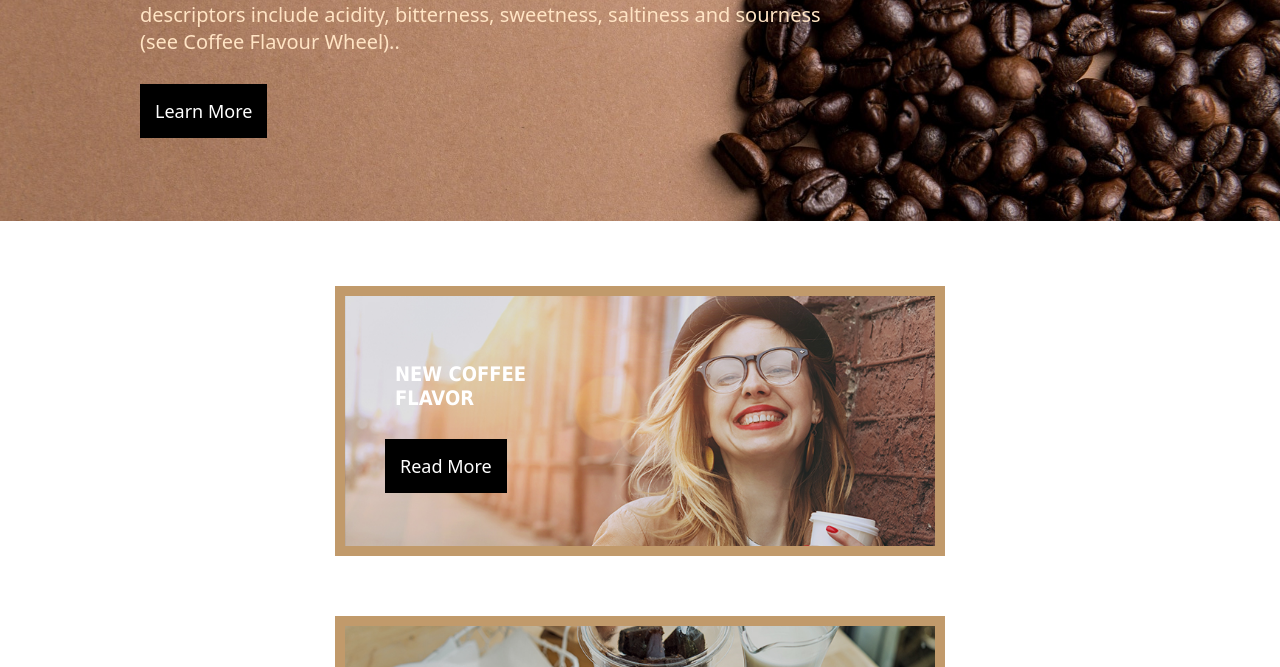
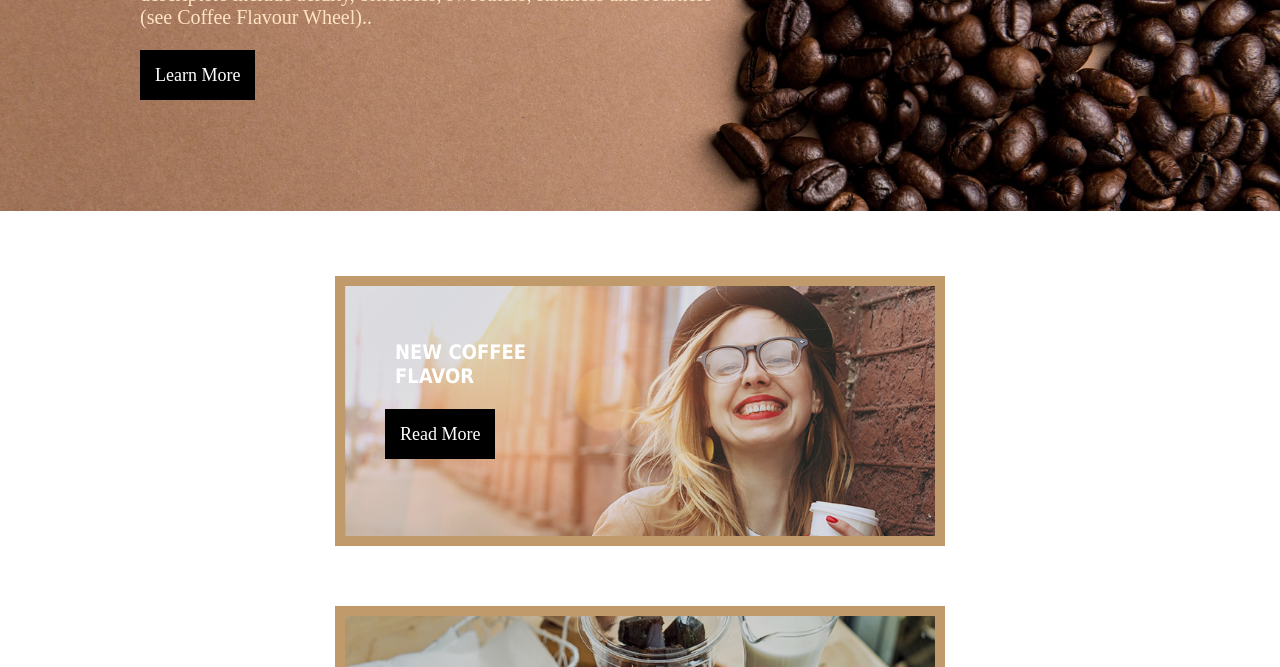
Before and after one commit to Froillan123/Sample2, a plain HTML site: page index.html in a window 1280 px wide. Shown: the part 417-1084 px from the top of the page. Drawn offline with Linux system fonts and the light colour scheme.

Commit message:
Update style.css

```diff
--- a/css/style.css
+++ b/css/style.css
@@ -2,7 +2,6 @@
     margin: 0;
     padding: 0;
     box-sizing: border-box;
-     font-family: system-ui, -apple-system, BlinkMacSystemFont, 'Segoe UI', Roboto, Oxygen, Ubuntu, Cantarell, 'Open Sans', 'Helvetica Neue', sans-serif;
 }
 .nav{
     display: flex;
```
